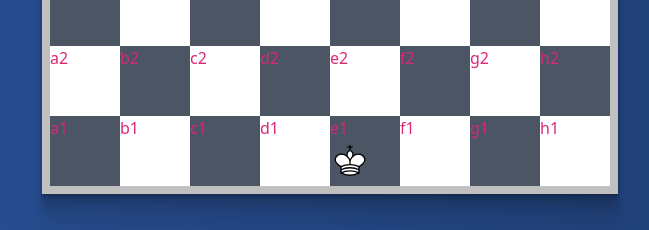
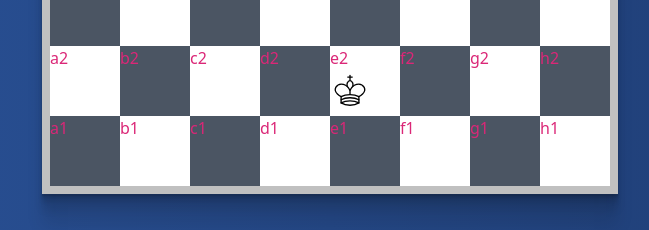
Before and after one commit to zainkazi/chess-app-react, a React app: page / in a window 1280 px wide. Shown: the part 494-724 px from the top of the page, without its empty margins (310-959 px from the left). Built offline with nearby package versions, Linux system fonts and the light colour scheme; the HTML template or start-up script is replaced by a standard one.

Commit message:
added the functionality to move king

```diff
--- a/src/components/Board/Board.jsx
+++ b/src/components/Board/Board.jsx
@@ -1,4 +1,4 @@
-import React, { useState } from "react";
+import React, { useEffect, useState } from "react";
 import Piece from "../Piece/Piece";
 import Square from "../Square/Square";
 import "./Board.css";
@@ -67,7 +67,10 @@ for (var i = 1; i <= 8; i++) {
     //   boardState[`${String.fromCharCode(96 + i)}${j}`] = "";
     // }
 
-    boardState[`${String.fromCharCode(96 + i)}${j}`] = { name: "", url: "" };
+    boardState[`${String.fromCharCode(96 + i)}${j}`] = {
+      name: "",
+      imageUrl: "",
+    };
     boardState["e1"] = {
       name: "king-white",
       imageUrl: kingWhite,
@@ -82,9 +85,31 @@ initialBoard = [].concat(...initialBoard);
 
 const Board = () => {
   const [board, setBoard] = useState(initialBoard);
-  console.log(possibleMovesFunctions.king("e1"));
+  const [lookupTable, setLookupTable] = useState(boardState);
 
-  // console.log(boardState);
+  useEffect(() => {
+    movePiece("e1", "e2");
+  }, []);
+
+  useEffect(() => {
+    console.log(lookupTable);
+  }, [lookupTable]);
+
+  const movePiece = (currentSquare, destinationSquare) => {
+    const piece = lookupTable[currentSquare].name.split("-")[0];
+
+    if (piece == "king") {
+      if (
+        possibleMovesFunctions.king(currentSquare).includes(destinationSquare)
+      ) {
+        setLookupTable({
+          ...lookupTable,
+          [destinationSquare]: lookupTable[currentSquare],
+          [currentSquare]: { name: "", imageUrl: "" },
+        });
+      }
+    }
+  };
 
   return (
     <div className="board">
@@ -96,8 +121,11 @@ const Board = () => {
           color={square.color}
           occupiedBy={square.occupiedBy}
         >
-          {boardState[square.name].name.length == 0 ? null : (
-            <Piece image={boardState[square.name].imageUrl} />
+          {lookupTable[square.name].name.length == 0 ? null : (
+            <Piece
+              location={square.name}
+              image={lookupTable[square.name].imageUrl}
+            />
           )}
         </Square>
       ))}
```
